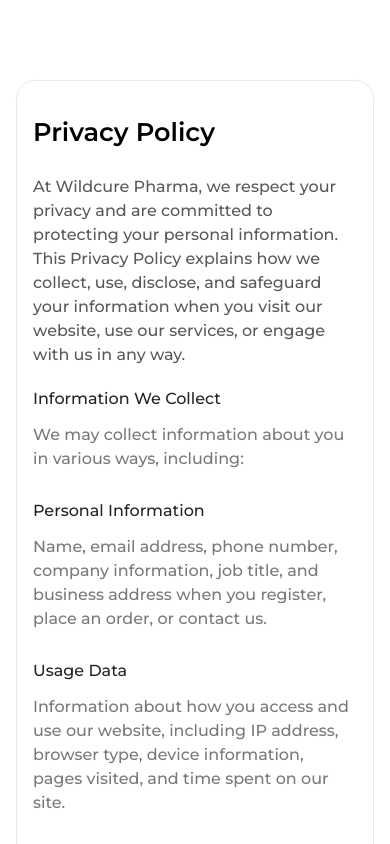
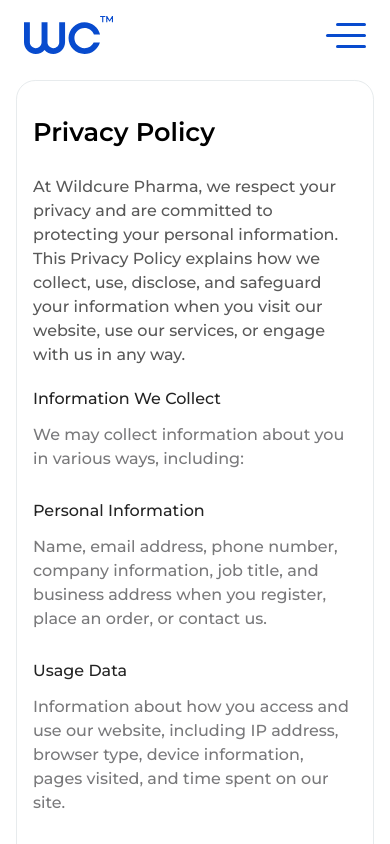
Before and after one commit to syed-muheed/WildCure, a Next.js app: page /privacypolicy in a window 390 px wide. Shown: the top 844 px of the page. Built offline with nearby package versions, Linux system fonts and the light colour scheme.

Commit message:
Navbar and start anim

```diff
--- /dev/null
+++ b/components/loadingwrap.js
@@ -0,0 +1,38 @@
+"use client"
+import Wcanim from '@/public/icons/wcanim'
+import React, { useEffect, useState } from 'react'
+import { motion } from 'framer-motion'
+
+const Loadingwrap = () => {
+    const [view,setView]=useState(true)
+    useEffect(()=>{
+        setInterval(() => {
+            setView(false)
+        }, 2400);
+    },[])
+  return (
+    <>
+    {view && <motion.div
+    initial={{
+        height:"100vh"
+    }}
+    animate={{
+        height:0
+    }}
+    transition={{
+        delay:1.8,
+        duration:0.5,
+        ease:"easeInOut"
+    }}
+    className={` overflow-hidden  h-screen w-full fixed top-0 left-0 bg-white flex items-center justify-center z-[1000]  `}>
+       <div className=' w-[200px] ' >
+
+        <Wcanim/>
+       </div>
+
+    </motion.div>}
+    </>
+  )
+}
+
+export default Loadingwrap
--- a/components/navbar.js
+++ b/components/navbar.js
@@ -29,10 +29,16 @@
   return (
     <>
       <div
-        className={` fixed px-6 py-4 top-0 left-0 w-full flex items-center justify-between z-[1000] ${
-          isScrolled && "bg-black/10 backdrop-blur-lg"
-        }  transition-all duration-150 `}
+        className={` fixed px-6 py-4 top-0 left-0 w-full flex items-center justify-between z-[1000] `}
       >
+          <div
+        className={`
+          absolute inset-0
+          bg-black/10 backdrop-blur-lg
+          transition-opacity duration-150
+          ${isScrolled ? "opacity-100" : "opacity-0 pointer-events-none"}
+        `}
+      />
         <div
           className=" bg-black/30 px-[22px] py-[10px] gap-8 hidden md:flex items-center rounded-full relative  "
           onMouseLeave={() => {
@@ -72,7 +78,7 @@
                 setHovered(false);
               }}
             >
-              <div className="  w-full bg-black/30 px-[16px] py-[10px] gap-3 hidden md:flex flex-col rounded-2xl transition-all backdrop-blur-sm ">
+              <div className=" backdrop-blur-lg  w-full bg-black/30 px-[16px] py-[10px] gap-3 hidden md:flex flex-col rounded-2xl transition-all ">
                 <Link href={"/services"}>
                   <div className=" cursor-pointer text-white text-[14px] font-normal font-helvetica  ">
                     Products & Services
@@ -108,7 +114,7 @@
           )}
         </div>
         <Link href={"/"}>
-          <div className=" md:absolute md:top-[50%] md:left-[50%] md:-translate-x-1/2 md:-translate-y-1/2 w-[50px] ">
+          <div className=" relative md:absolute z-[12] md:top-[50%] md:left-[50%] md:-translate-x-1/2 md:-translate-y-1/2 w-[50px] ">
             <Wcp />
           </div>
         </Link>
@@ -118,17 +124,20 @@
             className={` px-[24px] py-[14px] ${
               pathname == "/quality" ||
               pathname == "/manufacturing" ||
-              pathname == "/contactus"
+              pathname == "/contactus" ||
+          pathname == "/global" ||
+          pathname == "/privacypolicy"||
+          pathname == "/T&C"
                 ? "bg-[#084BCE10]  border-[#084BCE40] text-[#084BCE]"
                 : "bg-white/20 backdrop-blur-sm border-white text-white"
-            } hidden md:block   border-[1px] rounded-full text-[16px] font-helvetica font-medium leading-[1]   `}
+            } hidden md:block relative z-[12]   border-[1px] rounded-full text-[16px] font-helvetica font-medium leading-[1]   `}
           >
             Contact Us
           </div>
         </Link>
 
         <div
-          className=" flex md:hidden flex-col items-end gap-2 cursor-pointer "
+          className=" flex  relative z-[12] md:hidden flex-col items-end gap-2 cursor-pointer "
           onClick={() => setClick(!click)}
         >
           {click ? (
@@ -141,7 +150,10 @@
                 className={` w-[30px] min-h-[3px] ${
                   pathname == "/quality" ||
                   pathname == "/manufacturing" ||
-                  pathname == "/contactus"
+                  pathname == "/contactus" ||
+          pathname == "/global"||
+          pathname == "/privacypolicy"||
+          pathname == "/T&C"
                     ? " bg-[#084BCE] "
                     : "bg-white"
                 } rounded-full `}
@@ -150,7 +162,10 @@
                 className={` w-[40px] min-h-[3px] ${
                   pathname == "/quality" ||
                   pathname == "/manufacturing" ||
-                  pathname == "/contactus"
+                  pathname == "/contactus" ||
+          pathname == "/global"||
+          pathname == "/privacypolicy"||
+          pathname == "/T&C"
                     ? " bg-[#084BCE] "
                     : "bg-white"
                 } rounded-full `}
@@ -159,7 +174,10 @@
                 className={` w-[30px] min-h-[3px] ${
                   pathname == "/quality" ||
                   pathname == "/manufacturing" ||
-                  pathname == "/contactus"
+                  pathname == "/contactus" ||
+          pathname == "/global"||
+          pathname == "/privacypolicy"||
+          pathname == "/T&C"
                     ? " bg-[#084BCE] "
                     : "bg-white"
                 } rounded-full `}
@@ -196,14 +214,26 @@
                 Quality
               </div>
             </Link>
+            <Link href={"/global"}>
             <div className=" cursor-pointer text-white text-[24px] font-medium font-helvetica  ">
               Global Presence
             </div>
+            </Link>
             <Link href={"/contactus"}>
               <div className=" cursor-pointer text-white text-[24px] font-medium font-helvetica  ">
                 Contact Us
               </div>
             </Link>
+            <Link href={"/privacypolicy"}>
+                <div className=" cursor-pointer text-white text-[24px] font-normal font-helvetica  ">
+                  Privacy Policy
+                </div>
+                </Link>
+                <Link href={"/T&C"}>
+                <div className=" cursor-pointer text-white text-[24px] font-normal font-helvetica  ">
+                  Terms of Use
+                </div>
+                </Link>
           </div>
         </div>
       )}
--- a/package.json
+++ b/package.json
@@ -9,14 +9,15 @@
     "lint": "next lint"
   },
   "dependencies": {
+    "framer-motion": "^12.9.4",
     "next": "15.0.2",
     "react": "19.0.0-rc-02c0e824-20241028",
     "react-dom": "19.0.0-rc-02c0e824-20241028",
     "react-fast-marquee": "^1.6.5"
   },
   "resolutions": {
-  "react-fast-marquee/react": ">=16.8.0 || ^18.0.0 || 19.0.0-rc"
-},
+    "react-fast-marquee/react": ">=16.8.0 || ^18.0.0 || 19.0.0-rc"
+  },
   "devDependencies": {
     "postcss": "^8",
     "tailwindcss": "^3.4.1"
--- a/public/icons/cross..js
+++ b/public/icons/cross..js
@@ -19,7 +19,10 @@
           fill={
             pathname == "/quality" ||
             pathname == "/manufacturing" ||
-            pathname == "/contactus"
+            pathname == "/contactus"  ||
+            pathname == "/global" ||
+            pathname == "/privacypolicy"||
+            pathname == "/T&C"
               ? " #084BCE "
               : "#fff"
           }
--- /dev/null
+++ b/public/icons/wcanim.js
@@ -0,0 +1,28 @@
+import React from 'react'
+import { motion } from 'framer-motion'
+
+const Wcanim = () => {
+  return (
+
+      <svg  viewBox="0 0 79 34" fill="none" xmlns="http://www.w3.org/2000/svg">
+<motion.path
+initial={{
+    pathLength:0
+}}
+animate={{
+    pathLength:1
+}}
+transition={{
+    duration:1.6,
+    ease:"easeInOut"
+}}
+
+
+d="M7.36816 0.699219V21.3525C7.36834 24.2983 9.75704 26.6543 12.748 26.6543L13.0234 26.6475C15.8548 26.505 18.0723 24.179 18.0723 21.2969V0.699219H24.9951V21.3525C24.9953 24.3055 27.3908 26.6542 30.3193 26.6543L30.5967 26.6475C33.4437 26.504 35.6992 24.1647 35.6992 21.2969V0.699219H42.5674V21.3525C42.5672 28.008 37.2533 33.3312 30.6357 33.4961L30.3193 33.5C26.9122 33.5 23.7658 32.0897 21.5518 29.7812C19.395 32.0076 16.4149 33.4052 13.0898 33.4951L12.748 33.5C5.9747 33.5 0.5 28.0489 0.5 21.2969V0.699219H7.36816ZM61.8896 0.703125C69.4866 0.867911 75.8577 6.19535 77.5469 13.2959L77.6934 13.9111H70.5723L70.4463 13.5977C69.0699 10.1676 65.7731 7.70347 61.9033 7.55273L61.5273 7.54492C56.2284 7.54499 51.9063 11.8163 51.9062 17.0723L51.9189 17.5635C52.1782 22.6032 56.4029 26.6542 61.5273 26.6543L61.8799 26.6484C65.5093 26.5159 68.6394 24.3468 70.1572 21.2227L70.2939 20.9404H77.541L77.3594 21.5781C75.4551 28.2527 69.4204 33.1837 62.2266 33.4854L61.5273 33.5C52.4406 33.4999 45.0382 26.1289 45.0381 17.0723L45.043 16.6484C45.2697 7.78219 52.5893 0.699292 61.5273 0.699219L61.8896 0.703125Z" stroke="#2D6AE1"/>
+</svg>
+
+
+  )
+}
+
+export default Wcanim
--- a/public/icons/wcp.js
+++ b/public/icons/wcp.js
@@ -16,7 +16,10 @@
         fill={
           pathname == "/quality" ||
           pathname == "/manufacturing" ||
-          pathname == "/contactus"
+          pathname == "/contactus" ||
+          pathname == "/global"||
+          pathname == "/privacypolicy"||
+          pathname == "/T&C"
             ? " #084BCE "
             : "white"
         }
@@ -26,7 +29,10 @@
         fill={
           pathname == "/quality" ||
           pathname == "/manufacturing" ||
-          pathname == "/contactus"
+          pathname == "/contactus" ||
+          pathname == "/global"||
+          pathname == "/privacypolicy"||
+          pathname == "/T&C"
             ? " #084BCE "
             : "white"
         }
@@ -38,7 +44,10 @@
         fill={
           pathname == "/manufacturing" ||
           pathname == "/quality" ||
-          pathname == "/contactus"
+          pathname == "/contactus" ||
+          pathname == "/global"||
+          pathname == "/privacypolicy"||
+          pathname == "/T&C"
             ? " #084BCE "
             : "white"
         }
@@ -50,7 +59,10 @@
         fill={
           pathname == "/quality" ||
           pathname == "/manufacturing" ||
-          pathname == "/contactus"
+          pathname == "/contactus" ||
+          pathname == "/global"||
+          pathname == "/privacypolicy"||
+          pathname == "/T&C"
             ? " #084BCE "
             : "white"
         }
--- a/sections/home/herosection.js
+++ b/sections/home/herosection.js
@@ -10,6 +10,7 @@
 import Photolayer from '@/components/photolayer'
 
 const Herosection = () => {
+
     return (
         <div className=' h-[120vh] w-full relative  ' >
 
```
Also changed, not shown: 1 other file (tests, documents, lock files or other folders).
